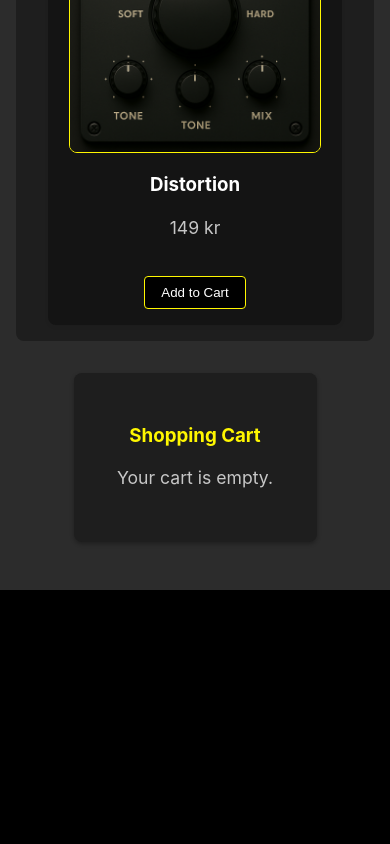
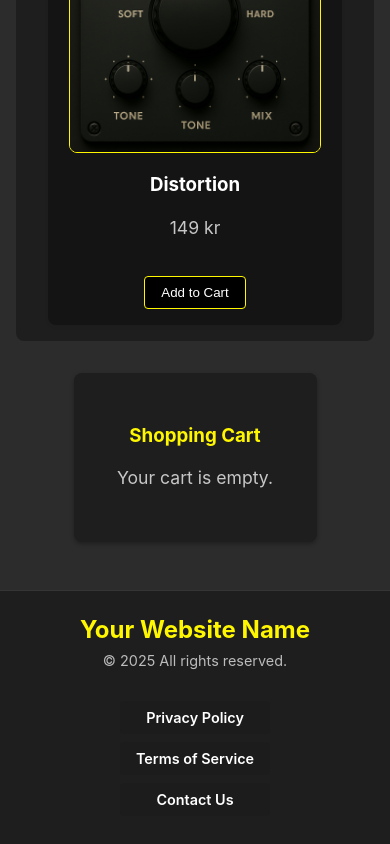
Before and after one commit to ed-vin/react-e-commerce, a React (Create React App) app: page / in a window 390 px wide. Shown: the part 1511-2355 px from the top of the page. Before the commit the page ends 2101 px from the top, so only its background shows below. Built offline with nearby package versions, Linux system fonts and the light colour scheme.

Commit message:
Footer component

```diff
--- a/src/App.js
+++ b/src/App.js
@@ -1,6 +1,7 @@
 import './styles/App.css';
 import Home from './pages/Home';
 import Header from './components/Header';
+import Footer from './components/Footer';
 
 function App() {
 
@@ -8,6 +9,7 @@ function App() {
       <div className="App">
         <Header />
         <Home />
+        <Footer />
       </div>
     );
   }
--- /dev/null
+++ b/src/components/Footer.jsx
@@ -0,0 +1,35 @@
+import React from 'react';
+import '../styles/Footer.css';
+
+const Footer = () => {
+  return (
+    <footer className="footer">
+      <div className="footer-content">
+        <div className="footer-section copyright">
+          <h1>Your Website Name</h1>
+          <p>&copy; {new Date().getFullYear()} All rights reserved.</p>
+        </div>
+
+        <nav className="footer-nav">
+          <a href="/privacy" aria-label="Privacy Policy">Privacy Policy</a>
+          <a href="/terms" aria-label="Terms of Service">Terms of Service</a>
+          <a href="/contact" aria-label="Contact Us">Contact Us</a>
+        </nav>
+
+        <div className="footer-section social">
+          <a href="https://facebook.com" target="_blank" rel="noopener noreferrer" aria-label="Facebook">
+            <i className="fab fa-facebook-f"></i> {/* Example: Font Awesome icon */}
+          </a>
+          <a href="https://twitter.com" target="_blank" rel="noopener noreferrer" aria-label="Twitter">
+            <i className="fab fa-twitter"></i>
+          </a>
+          <a href="https://instagram.com" target="_blank" rel="noopener noreferrer" aria-label="Instagram">
+            <i className="fab fa-instagram"></i>
+          </a>
+        </div>
+      </div>
+    </footer>
+  );
+};
+
+export default Footer;
--- /dev/null
+++ b/src/styles/Footer.css
@@ -0,0 +1,94 @@
+/* Footer.css */
+.footer {
+    padding: 1.5rem 2rem;
+    background-color: #1e1e1e; /* Dark background, similar to header */
+    color: #ffffff;
+    user-select: none;
+    border-top: 1px solid rgba(255, 255, 255, 0.1); /* Subtle top border */
+  }
+
+  .footer-content {
+    display: flex;
+    justify-content: space-between;
+    align-items: center;
+    flex-wrap: wrap; /* Allows items to wrap on smaller screens */
+    max-width: 1200px; /* Max width to keep content contained */
+    margin: 0 auto; /* Center the content */
+  }
+
+  .footer-section h1 {
+    margin: 0;
+    color: #fff700; /* Yellow highlight for site name */
+    font-weight: 700;
+    font-size: 1.5rem;
+  }
+
+  .footer-section p {
+    margin: 0.5rem 0 0;
+    font-size: 0.9rem;
+    color: rgba(255, 255, 255, 0.7); /* Slightly muted text */
+  }
+
+  .footer-nav {
+    display: flex;
+    gap: 1rem;
+    margin: 1rem 0; /* Add some margin for wrapping */
+  }
+
+  .footer-nav a {
+    padding: 0.5rem 1rem;
+    background-color: #1c1c1c; /* Similar button background */
+    color: #ffffff;
+    text-decoration: none;
+    border-radius: 4px;
+    cursor: pointer;
+    transition: background-color 0.3s ease, color 0.3s ease;
+    font-weight: 600;
+    font-size: 0.9rem;
+  }
+
+  .footer-nav a:hover,
+  .footer-nav a:focus {
+    background-color: #fff700; /* Yellow on hover */
+    color: #000000;
+    outline: none;
+  }
+
+  .footer-section.social {
+    display: flex;
+    gap: 1rem;
+  }
+
+  .footer-section.social a {
+    color: #ffffff;
+    font-size: 1.5rem; /* Larger icons */
+    transition: color 0.3s ease;
+  }
+
+  .footer-section.social a:hover,
+  .footer-section.social a:focus {
+    color: #fff700; /* Yellow on hover for icons */
+  }
+
+  /* Responsive adjustments for smaller screens */
+  @media (max-width: 768px) {
+    .footer-content {
+      flex-direction: column;
+      align-items: center;
+      text-align: center;
+    }
+
+    .footer-section.copyright {
+      margin-bottom: 1rem;
+    }
+
+    .footer-nav {
+      flex-direction: column;
+      gap: 0.5rem;
+      margin: 1rem 0;
+    }
+
+    .footer-section.social {
+      margin-top: 1rem;
+    }
+  }
```
